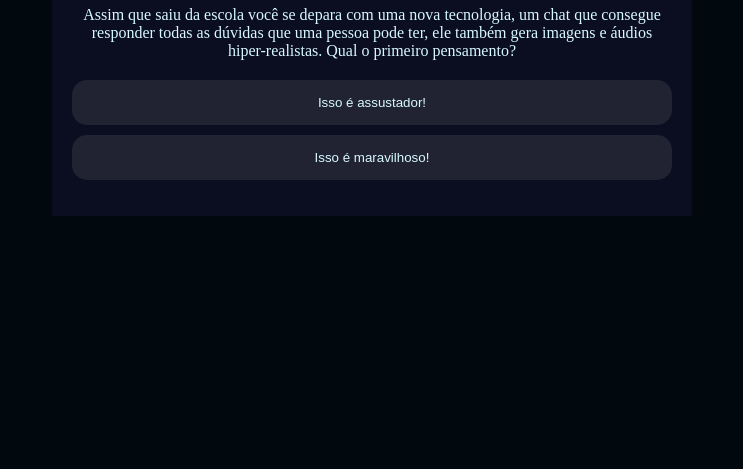
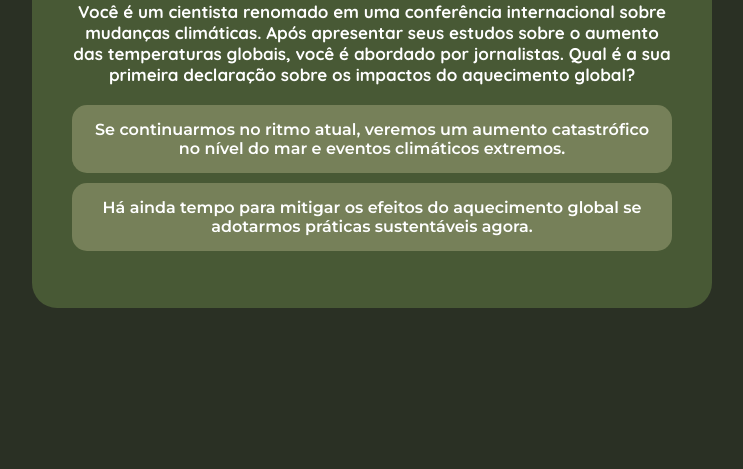
Before and after one commit to VitoriaLevoratto/brainstormingalura, a plain HTML site: page index.html in a window 1280 px wide. Shown: the part 347-816 px from the top of the page, without its empty margins (268-1011 px from the left). Drawn offline with Linux system fonts and the light colour scheme.

Commit message:
aula 10 e 11 - 01/07
finalização do projeto

```diff
--- a/index.html
+++ b/index.html
@@ -5,11 +5,11 @@
     <meta http-equiv="X-UA-Compatible" content="IE=edge">
     <meta name="viewport" content="width=device-width, initial-scale=1.0">
     <link rel="stylesheet" href="style.css">
-    <title>você decide o futuro da IA</title>
+    <title>condições climáticas futuras</title>
 </head>
 <body>
     <div class="caixa-principal">
-        <h1>você decide o futuro da IA</h1>
+        <h1>CONDIÇÕES CLIMÁTICAS FUTURAS: você decide!</h1>
         <div class="caixa-perguntas"></div>
         <div class="caixa-alternativas"></div>
         <div class="caixa-resultado">
--- a/script.js
+++ b/script.js
@@ -6,67 +6,67 @@ const textoResultado = document.querySelector(".texto-resultado");
 
 const perguntas = [
     {
-        enunciado: "Assim que saiu da escola você se depara com uma nova tecnologia, um chat que consegue responder todas as dúvidas que uma pessoa pode ter, ele também gera imagens e áudios hiper-realistas. Qual o primeiro pensamento?",
+        enunciado: "Você é um cientista renomado em uma conferência internacional sobre mudanças climáticas. Após apresentar seus estudos sobre o aumento das temperaturas globais, você é abordado por jornalistas. Qual é a sua primeira declaração sobre os impactos do aquecimento global?",
         alternativas: [
             {
-                texto: "Isso é assustador!",
-                afirmacao: "No início ficou com medo do que essa tecnologia pode fazer."
+                texto: "Se continuarmos no ritmo atual, veremos um aumento catastrófico no nível do mar e eventos climáticos extremos.",
+                afirmacao: "Você alertou sobre os riscos catastróficos do aumento do nível do mar e eventos climáticos extremos."
             },
             {
-                texto: "Isso é maravilhoso!",
-                afirmacao: "Quis saber como usar IA no seu dia a dia."
+                texto: "Há ainda tempo para mitigar os efeitos do aquecimento global se adotarmos práticas sustentáveis agora.",
+                afirmacao: "Você mostrou otimismo ao defender que ainda há tempo para mitigar os efeitos do aquecimento global com práticas sustentáveis."
             }
         ]
     },
     {
-        enunciado: "Com a descoberta desta tecnologia, chamada Inteligência Artificial, uma professora de tecnologia da escola decidiu fazer uma sequência de aulas sobre esta tecnologia. No fim de uma aula ela pede que você escreva um trabalho sobre o uso de IA em sala de aula. Qual atitude você toma?",
+        enunciado: "Durante a conferência, você é convidado a participar de um painel sobre energias renováveis. Qual proposta você apresenta para substituir os combustíveis fósseis?",
         alternativas: [
             {
-                texto: "Utiliza uma ferramenta de busca na internet que utiliza IA para que ela ajude a encontrar informações relevantes para o trabalho e explique numa linguagem que facilite o entendimento.",
-                afirmacao: "Conseguiu utilizar a IA para buscar informações úteis."
+                texto: "Investir massivamente em energia solar e eólica, que são abundantes e sustentáveis.",
+                afirmacao: "Defendeu a importância do investimento em energia solar e eólica como alternativas sustentáveis."
             },
             {
-                texto: "Escreve o trabalho com base nas conversas que teve com colegas, algumas pesquisas na internet e conhecimentos próprios sobre o tema.",
-                afirmacao: "Sentiu mais facilidade em utilizar seus próprios recursos para escrever seu trabalho."
+                texto: "Desenvolver tecnologias avançadas para a captura e armazenamento de carbono junto com a transição para biocombustíveis.",
+                afirmacao: "Enfatizou o desenvolvimento de tecnologias de captura de carbono e biocombustíveis."
             }
         ]
     },
     {
-        enunciado: "Após a elaboração do trabalho escrito, a professora realizou um debate entre a turma para entender como foi realizada a pesquisa e escrita. Nessa conversa também foi levantado um ponto muito importante: como a IA impacta o trabalho do futuro. Nesse debate, como você se posiciona?",
+        enunciado: "Em um fórum de discussão sobre impactos sociais das mudanças climáticas, você deve escolher um enfoque para sua apresentação. Qual aspecto social você destaca como o mais crítico?",
         alternativas: [
             {
-                texto: "Defende a ideia de que a IA pode criar novas oportunidades de emprego e melhorar habilidades humanas.",
-                afirmacao: "Vem impulsionando a inovação na área de IA e luta para abrir novos caminhos profissionais com IA."
+                texto: "O deslocamento forçado de comunidades costeiras devido ao aumento do nível do mar.",
+                afirmacao: "Destacou a crise humanitária causada pelo deslocamento de comunidades costeiras."
             },
             {
-                texto: "Me preocupo com as pessoas que perderão seus empregos para máquinas e defendem a importância de proteger os trabalhadores.",
-                afirmacao: "Sua preocupação com as pessoas motivou a criar um grupo de estudos entre trabalhadores para discutir meios de utilização de IA de forma ética."
+                texto: "A insegurança alimentar resultante das mudanças nos padrões de cultivo agrícola.",
+                afirmacao: "Chamou atenção para a insegurança alimentar devido às mudanças nos padrões agrícolas."
             }
         ]
     },
     {
-        enunciado: "Ao final da discussão, você precisou criar uma imagem no computador que representasse o que pensa sobre IA. E agora?",
+        enunciado: "Em uma sessão interativa com jovens ativistas ambientais, você é questionado sobre a melhor forma de envolver a juventude na luta contra o aquecimento global. Qual estratégia você sugere?",
         alternativas: [
             {
-                texto: "Criar uma imagem utilizando uma plataforma de design como o Paint.",
-                afirmacao: "Notou também que muitas pessoas não sabem ainda utilizar as ferramentas tradicionais e decidiu compartilhar seus conhecimentos de design utilizando ferramentas de pintura digital para iniciantes."
+                texto: "Educação ambiental nas escolas e programas de voluntariado para projetos de sustentabilidade.",
+                afirmacao: "Promoveu a educação ambiental e programas de voluntariado para envolver a juventude."
             },
             {
-                texto: "Criar uma imagem utilizando um gerador de imagem de IA.",
-                afirmacao: "Acelerou o processo de criação de trabalhos utilizando geradores de imagem e agora consegue ensinar pessoas que sentem dificuldades em desenhar manualmente como utilizar também!"
+                texto: "Utilização de mídias sociais e campanhas online para mobilizar e conscientizar os jovens.",
+                afirmacao: "Apostou no poder das mídias sociais e campanhas online para mobilizar os jovens."
             }
         ]
     },
     {
-        enunciado: "Você tem um trabalho em grupo de biologia para entregar na semana seguinte, o andamento do trabalho está um pouco atrasado e uma pessoa do seu grupo decidiu fazer com ajuda da IA. O problema é que o trabalho está totalmente igual ao do chat. O que você faz? ",
+        enunciado: "Após a conferência, você recebe um convite para colaborar com um governo na elaboração de políticas climáticas. Qual é a sua principal recomendação?",
         alternativas: [
             {
-                texto: "Escrever comandos para o chat é uma forma de contribuir com o trabalho, por isso não é um problema utilizar o texto inteiro.",
-                afirmacao: "Infelizmente passou a utilizar a IA para fazer todas suas tarefas e agora se sente dependente da IA para tudo."
+                texto: "Implementar políticas rigorosas de redução de emissões de gases de efeito estufa e promover a economia circular.",
+                afirmacao: "Recomendou políticas rigorosas de redução de emissões e promoção da economia circular."
             },
             {
-                texto: "O chat pode ser uma tecnologia muito avançada, mas é preciso manter a atenção pois toda máquina erra, por isso revisar o trabalho e contribuir com as perspectivas pessoais é essencial.",
-                afirmacao: "Percebeu que toda IA reproduz orientações baseadas na empresa que programou e muito do que o chat escrevia não refletia o que pensava e por isso sabe que os textos gerados pela IA devem servir como auxílio e não resultado final. "
+                texto: "Criar incentivos econômicos para empresas que adotem práticas sustentáveis e tecnologias verdes.",
+                afirmacao: "Sugeriu incentivos econômicos para empresas que adotem práticas sustentáveis."
             }
         ]
     }
@@ -104,7 +104,7 @@ function respostaSelecionada(opcaoSelecionada){
 }
 
 function mostraResultado(){
-    caixaPerguntas.textContent = "Em 2049...";
+    caixaPerguntas.textContent = "Em 2050...";
     textoResultado.textContent = historiaFinal;
     caixaAlternativas.textContent = "";
 }
--- a/style.css
+++ b/style.css
@@ -1,9 +1,16 @@
+@import url('https://fonts.googleapis.com/css2?family=Montserrat:ital,wght@0,100..900;1,100..900&family=Poppins:ital,wght@0,100;0,200;0,300;0,400;0,500;0,600;0,700;0,800;0,900;1,100;1,200;1,300;1,400;1,500;1,600;1,700;1,800;1,900&family=Quicksand:wght@300..700&display=swap');
+
+
 :root{
-    --cor-fundo: #01080E;
-    --cor-principal: #0B0D20;
-    --cor-secundaria: #212333;
-    --cor-destaque: #2BDEFD;
-    --cor-texto: #D7F9FF;
+    --cor-fundo: #2a3024;
+    --cor-principal: #485935;
+    --cor-secundaria: #768059;
+    --cor-destaque: #CADBB7;
+    --cor-texto: #ffffff;
+    --poppins: "Poppins", sans-serif;
+    --quicksand: "Quicksand", sans-serif;
+    --montserrat: "Montserrat", sans-serif;
+
 }
 
 body{
@@ -13,6 +20,9 @@ body{
     justify-content: center;
     align-items: center;
     min-height: 100vh;
+    font-family: var(--quicksand);
+    font-size: 17px;
+    font-weight: 700;
 }
 
 .caixa-principal{
@@ -20,11 +30,13 @@ body{
     width: 90%;
     max-width: 600px;
     text-align: center;
-    padding: 20px;
+    padding: 40px;
+    border-radius: 25px;
 }
 
 h1{
     color: var(--cor-destaque);
+    font-family: var(--poppins);
 }
 
 .caixa-perguntas {
@@ -49,6 +61,9 @@ button {
     border-radius: 15px;
     padding: 15px;
     transition: background-color 0.3s;
+    font-family: var(--montserrat);
+    font-weight: 600;
+    font-size: 16px;
 }
 
 button:hover{
```
